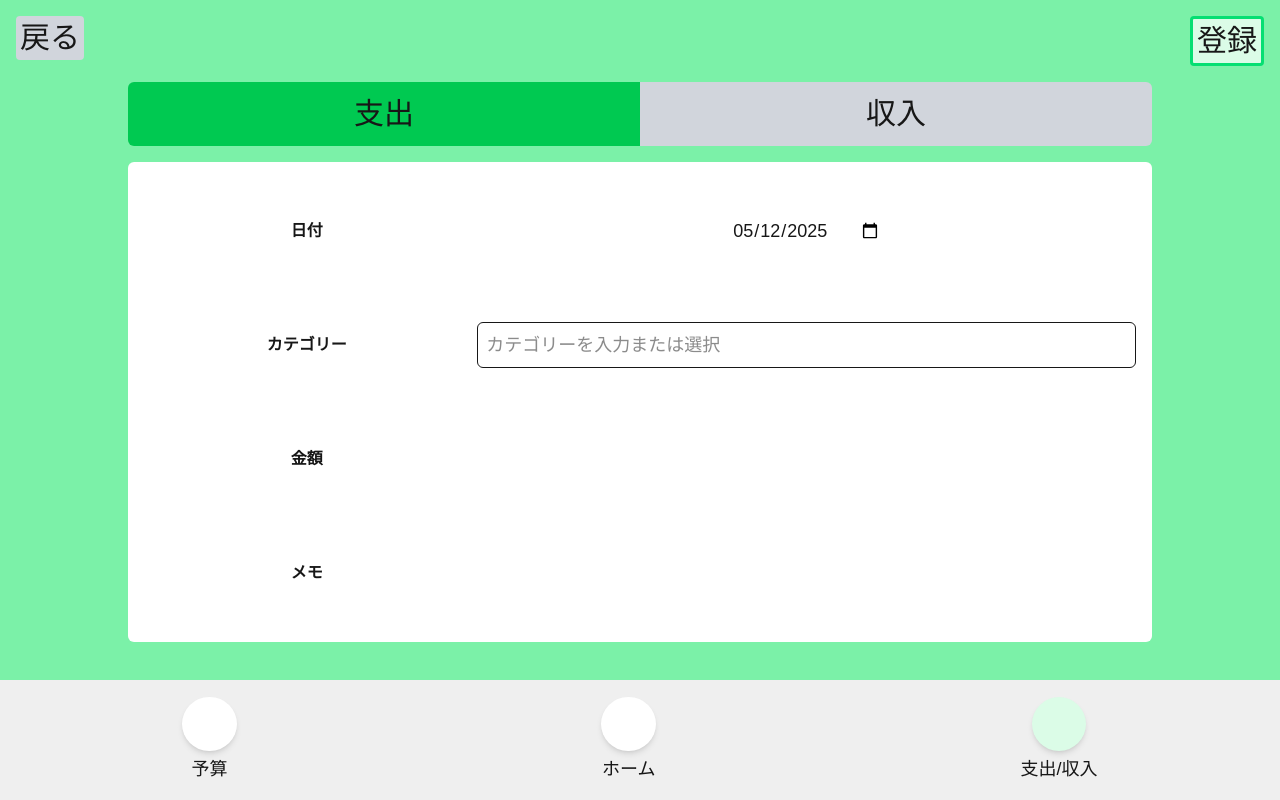
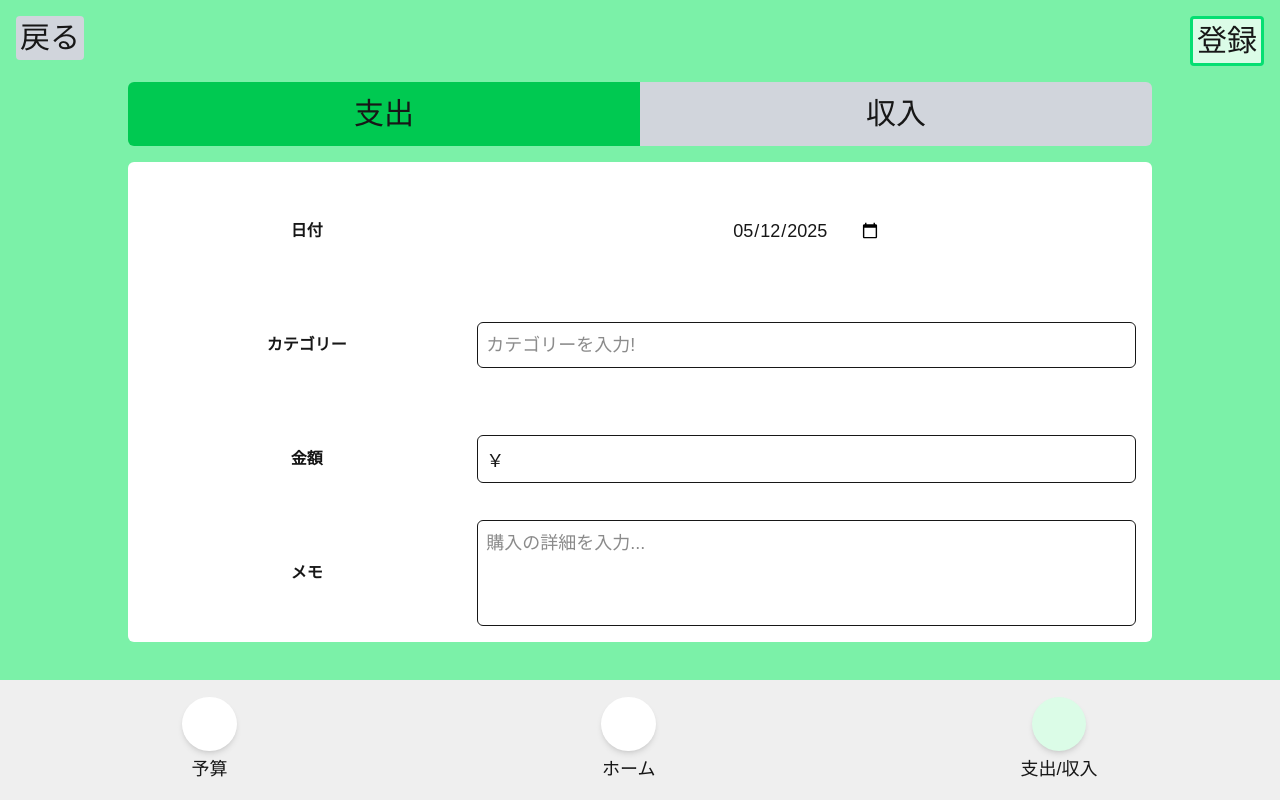
Before and after one commit to CA01971028/household_front, a Next.js app: page /flow/add in a window 1280 px wide. Built offline with nearby package versions, Linux system fonts and the light colour scheme; some icons are missing.

Commit message:
item追加のデフォルト表示を修正
itemの追加を一部修正金額は３桁事にコンマを表示

```diff
--- a/src/components/AddForm.tsx
+++ b/src/components/AddForm.tsx
@@ -1,11 +1,17 @@
 'use client';
 import { useState, useRef, useEffect } from "react";
 
+// カテゴリーでヒットする物を指定
 const presetCategories: string[] = ['食費', '交通費', '娯楽', '光熱費'];
 
 const AddForm = () => {
+    // カテゴリーの中に入っている文字を格納
     const [input, setInput] = useState('');
+    // ドロップダウンを管理
     const [showDropdown, setShowDropdown] = useState(false);
+    // 金額を管理
+    const [amount,setAmount] = useState<string>('');
+    // 指定した要素以外のクリックを管理
     const containerRef = useRef<HTMLDivElement>(null);
 
   useEffect(() => {
@@ -51,7 +57,7 @@ const AddForm = () => {
             setShowDropdown(true);
           }}
           onFocus={() => setShowDropdown(true)}
-          placeholder="カテゴリーを入力または選択"
+          placeholder="カテゴリーを入力!"
           className="w-full p-2 border rounded-md text-lg"
         />
 
@@ -77,11 +83,25 @@ const AddForm = () => {
 
         {/* 金額 */}
         <div className="font-bold text-center col-span-1 h-full flex items-center justify-center">金額</div>
-      <input type="number" className="text-center col-span-2 h-full flex items-center justify-center rounded-md p-2 text-lg" />
+        <input
+        type="text"
+        value={amount ? `￥${Number(amount).toLocaleString()}` : '￥'}
+        onChange={(e) => {
+            // 入力から数字だけを抽出（0-9 以外を削除）
+            const rawValue = e.target.value.replace(/[^\d]/g, '');
+            setAmount(rawValue);
+        }}
+        className=" col-span-2 h-[6svh] flex items-center justify-center rounded-md my-auto p-2 text-lg border"
+        />
+
 
         {/* メモ */}
         <div className="font-bold text-center col-span-1 h-full flex items-center justify-center">メモ</div>
-      <input type="text" className="text-center col-span-2 h-full flex items-center justify-center rounded-md p-2 text-lg" />
+        <textarea
+        className="col-span-2 h-full rounded-md p-2 text-lg border resize-none"
+        rows={3}
+        placeholder="購入の詳細を入力..."
+        />
     </div>
   );
 };
```
Lines whose indentation alone changed are shown as unchanged.
